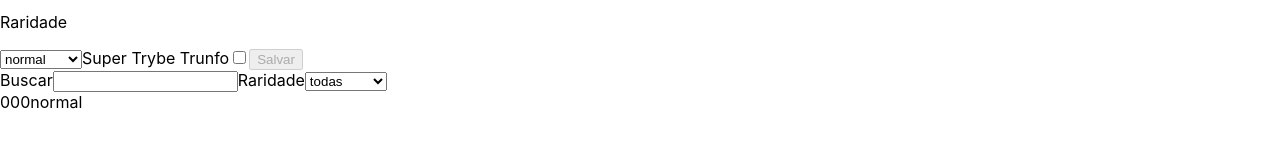
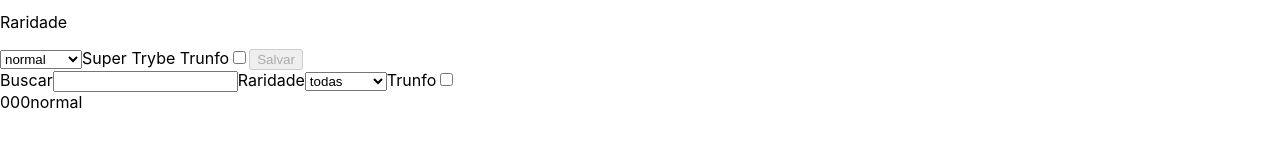
Before and after one commit to roberiodutra/tryunfo, a React (Create React App) app: page / in a window 1280 px wide. Shown: the part 238-386 px from the top of the page. Built offline with nearby package versions, Linux system fonts and the light colour scheme.

Commit message:
feat: add funcionalidade para filtrar apenas a carta trunfo

```diff
--- a/src/App.js
+++ b/src/App.js
@@ -20,6 +20,7 @@ class App extends Component {
       cardList: [],
       nameFilter: '',
       rareFilter: 'todas',
+      trunfoFilter: false,
     };
 
     this.onInputChange = this.onInputChange.bind(this);
@@ -113,6 +114,7 @@ class App extends Component {
       cardList,
       nameFilter,
       rareFilter,
+      trunfoFilter,
     } = this.state;
 
     return (
@@ -147,6 +149,8 @@ class App extends Component {
           { cardList.filter((el) => el.cardName.includes(nameFilter))
             .filter((el) => (rareFilter !== 'todas'
               ? el.cardRare === rareFilter : el))
+            .filter((el) => (trunfoFilter === true
+              ? el.cardTrunfo === true : el))
             .map((el) => (
               <Card
                 key={ el.cardName }
--- a/src/components/Filter.js
+++ b/src/components/Filter.js
@@ -27,6 +27,15 @@ class Filter extends Component {
             { rarity.map((el, i) => <option key={ i }>{el}</option>) }
           </select>
         </label>
+        <label htmlFor="trunfoFilter">
+          Trunfo
+          <input
+            onChange={ onInputChange }
+            data-testid="trunfo-filter"
+            type="checkbox"
+            name="trunfoFilter"
+          />
+        </label>
       </form>
     );
   }
```
